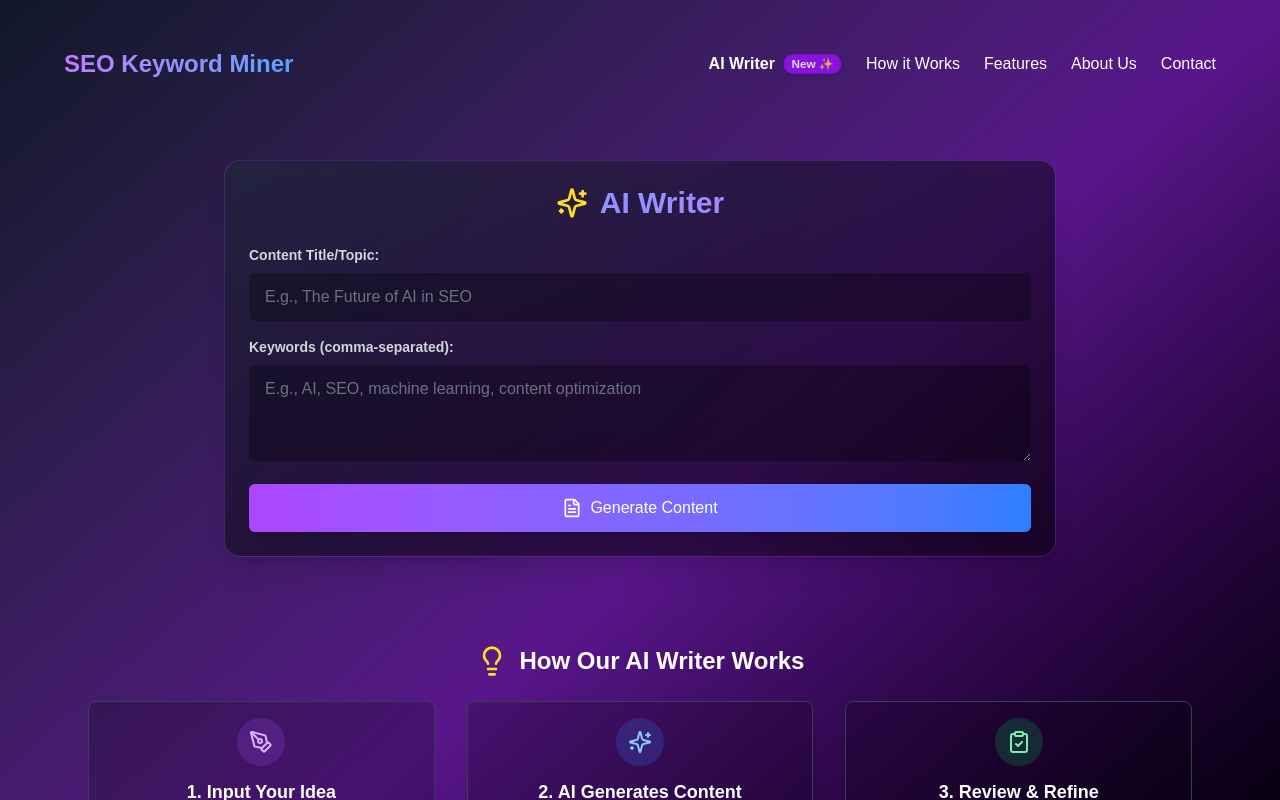
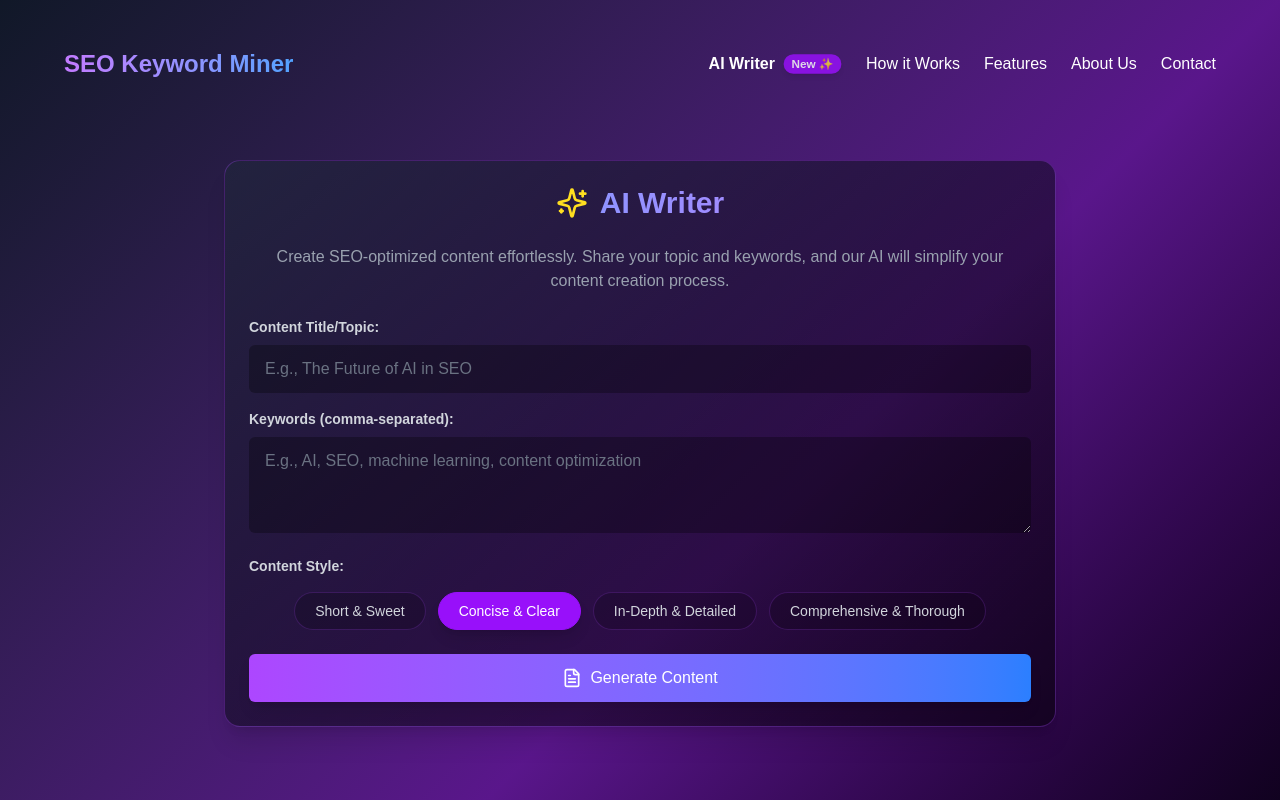
Before and after one commit to Ahmedj04/SEO-keywords-Extractor, a Next.js app: page /aiwriter in a window 1280 px wide. Shown: the top 800 px of the page. Built offline with nearby package versions, Linux system fonts and the light colour scheme.

Commit message:
feat: add word count selection and copy to clipboard functionality in AI Writer

```diff
--- a/pages/aiwriter.js
+++ b/pages/aiwriter.js
@@ -2,7 +2,7 @@ import React, { useState } from 'react'
 import Header from '@/components/Header'
 import Footer from '@/components/Footer'
 import { motion, AnimatePresence } from 'framer-motion';
-import { Sparkles, Loader2, FileText, Lightbulb, PenTool, ClipboardCheck } from 'lucide-react';
+import { Sparkles, Loader2, FileText, Lightbulb, PenTool, ClipboardCheck, Copy, Check } from 'lucide-react';
 import { generateArticleContent } from '@/utils/seoUtils';
 
 
@@ -12,6 +12,10 @@ export default function () {
     const [generatedContent, setGeneratedContent] = useState('');
     const [loading, setLoading] = useState(false);
     const [error, setError] = useState('');
+    const [copyStatus, setCopyStatus] = useState(false); // State for copy feedback
+    const wordCountOptions = [100, 300, 800, 1000];
+    const [wordCount, setWordCount] = useState(wordCountOptions[1]); // New state for word count, default to 200
+
 
     const handleGenerateContent = async () => {
         if (!title || !keywords) {
@@ -24,7 +28,7 @@ export default function () {
         setGeneratedContent('');
 
         try {
-            const articleContent = await generateArticleContent(title, keywords);
+            const articleContent = await generateArticleContent(title, keywords, wordCount);
             setGeneratedContent(articleContent);
         } catch (err) {
             console.error('Error generating content:', err);
@@ -32,6 +36,31 @@ export default function () {
         } finally {
             setLoading(false);
         }
+    };
+
+    const handleCopyContent = () => {
+        // Use document.execCommand('copy') as navigator.clipboard.writeText() may not work in iframes
+        const textArea = document.createElement('textarea');
+        textArea.value = generatedContent;
+        document.body.appendChild(textArea);
+        textArea.select();
+        try {
+            const successful = document.execCommand('copy');
+            if (successful) {
+                setCopyStatus(true);
+            } else {
+                setCopyStatus(false);
+            }
+        } catch (err) {
+            setCopyStatus(false);
+            console.error('Copy command failed:', err);
+        }
+        document.body.removeChild(textArea);
+
+        // Clear feedback after a short delay
+        setTimeout(() => {
+            setCopyStatus(false);
+        }, 2000);
     };
 
     // Animation variants
@@ -53,6 +82,7 @@ export default function () {
             opacity: 1,
         },
     };
+
     return (
         <div className="min-h-screen bg-gradient-to-br from-gray-900 via-purple-900 to-black p-4 sm:p-8">
 
@@ -60,7 +90,6 @@ export default function () {
 
             <div className="max-w-4xl mx-auto py-16 pxs-4 sm:px-6 lg:px-8">
                 <motion.div
-                    // className="bg-gradient-to-br from-gray-800/50 to-black/50 border border-purple-500/30 rounded-2xl shadow-xl p-6 space-y-6"
                     className="bg-gradient-to-br from-gray-800/50 to-black/50 border border-purple-500/30 rounded-2xl shadow-xl py-6 px-3 md:px-6 space-y-6"
                     initial={{ opacity: 0, y: 20 }}
                     animate={{ opacity: 1, y: 0 }}
@@ -69,6 +98,9 @@ export default function () {
                     <h2 className="text-3xl font-bold text-center text-transparent bg-clip-text bg-gradient-to-r from-blue-400 to-purple-400 mb-6 flex items-center justify-center gap-3">
                         <Sparkles className="h-8 w-8 text-yellow-300" /> AI Writer
                     </h2>
+                    <p className="text-gray-400 text-base text-center">
+                        Create SEO-optimized content effortlessly. Share your topic and keywords, and our AI will simplify your content creation process.
+                    </p>
 
                     {/* Input Fields */}
                     <div className="space-y-4">
@@ -99,6 +131,36 @@ export default function () {
                                 className="w-full bg-black/30 text-white border-purple-500/20 placeholder:text-gray-500 rounded-md py-3 px-4 focus:outline-none focus:ring-2 focus:ring-blue-500 resize-y"
                             ></textarea>
                         </div>
+
+                        <div>
+                            <label className="block text-gray-300 text-sm font-semibold mb-2">
+                                Content Style:
+                            </label>
+                            <div className="flex justify-center flex-wrap gap-3 py-2">
+                                {wordCountOptions.map((count) => (
+                                        (<button
+                                                key={count}
+                                                onClick={() => setWordCount(count)}
+                                                className={`
+                                                    px-5 py-2 rounded-full border
+                                                    text-sm font-medium
+                                                    transition-all duration-200 ease-in-out
+                                                    ${wordCount === count
+                                                        ? 'bg-purple-600 border-purple-600 text-white shadow-lg'
+                                                        : 'bg-black/20 border-purple-500/20 text-gray-300 hover:bg-purple-500/10 hover:border-purple-500/30'
+                                                    }
+                                        `}
+                                            >
+                                                {count <= 200 ? 'Short & Sweet' :
+                                                    count <= 500 ? 'Concise & Clear' :
+                                                        count <= 800 ? 'In-Depth & Detailed' :
+                                                            'Comprehensive & Thorough'}
+                                            </button>
+                                        )
+                                ))}
+                            </div>
+                        </div>
+
 
                         <button
                             onClick={handleGenerateContent}
@@ -145,7 +207,19 @@ export default function () {
                                 // className="bg-black/30 border border-gray-700 rounded-xl p-6 mt-6 space-y-4 shadow-inner"
                                 className=" py-6 px-3 md:px-6 mt-6 space-y-4 shadow-inner"
                             >
-                                <h2 className='text-3xl capitalize'>{title}</h2>
+                                <div className='flex items-center justify-between'>
+                                    <h2 className='text-3xl capitalize'>{title}</h2>
+                                    <div className="flex items-center gap-2">
+                                        <button
+                                            onClick={handleCopyContent}
+                                            title="Copy to clipboard"
+                                            className='cursor-pointer'
+                                        >
+                                            {copyStatus ? <Check className="h-4 w-4" /> : <Copy className="h-4 w-4" />}
+
+                                        </button>
+                                    </div>
+                                </div>
                                 <div className="text-gray-300 leading-relaxed whitespace-pre-wrap">
                                     {generatedContent}
                                 </div>
--- a/pages/api/generateArticleContent.js
+++ b/pages/api/generateArticleContent.js
@@ -5,14 +5,14 @@ export default async function handler(req, res) {
         return res.status(405).json({ error: 'Method Not Allowed' });
     }
 
-    const { title, keywords } = req.body;
+    const { title, keywords, wordCount } = req.body;
 
     if (!title || !keywords) {
         return res.status(400).json({ error: 'Title and keywords are required.' });
     }
 
     try {
-        const generatedArticleContent = await generateArticleContent(title, keywords);
+        const generatedArticleContent = await generateArticleContent(title, keywords, wordCount);
         res.status(200).json({ content: generatedArticleContent });
     } catch (error) {
         console.error('Error calling Gemini API for content generation:', error);
--- a/utils/GoogleGemini/content_service.js
+++ b/utils/GoogleGemini/content_service.js
@@ -374,7 +374,7 @@ export const generateContentSuggestions = async (metadata, gapKeywords) => {
     }
 };
 
-export const generateArticleContent = async (title, keywords) => {
+export const generateArticleContent = async (title, keywords, wordCount) => {
     const prompt = `
         You are an expert SEO content writer. Your task is to generate high-quality, SEO-optimized, and readable content for a webpage.
 
@@ -383,7 +383,7 @@ export const generateArticleContent = async (title, keywords) => {
         **Key SEO Keywords to Incorporate (naturally and contextually):** ${keywords}
 
         **Instructions:**
-        1.  Write a compelling and informative article of approximately 400-500 words.
+        1.  Write a compelling and informative article of approximately ${wordCount-100}-${wordCount} words.
         2.  Structure the content with an introduction, main body paragraphs, and a brief conclusion.
         3.  Integrate the provided keywords naturally throughout the text. Do NOT force keywords.
         4.  Ensure the content is engaging, provides value to the reader, and demonstrates expertise on the topic.
--- a/utils/seoUtils.js
+++ b/utils/seoUtils.js
@@ -23,8 +23,8 @@ export const generateContentSuggestions = async (metadataResponse, gapKeywords)
     return response.data;
 }
 
-export const generateArticleContent = async (title, keywords) => {
-    const response = await axios.post('/api/generateArticleContent', { title, keywords }, {
+export const generateArticleContent = async (title, keywords, wordCount) => {
+    const response = await axios.post('/api/generateArticleContent', { title, keywords, wordCount }, {
         headers: {
             'Content-Type': 'application/json',
         }
```
